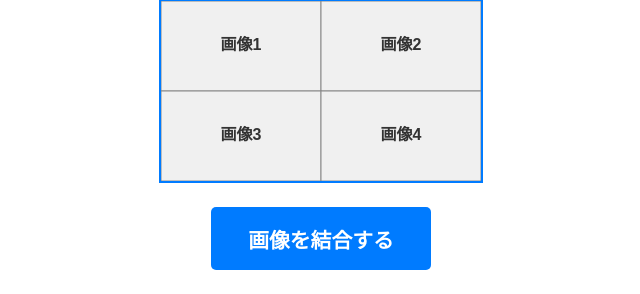
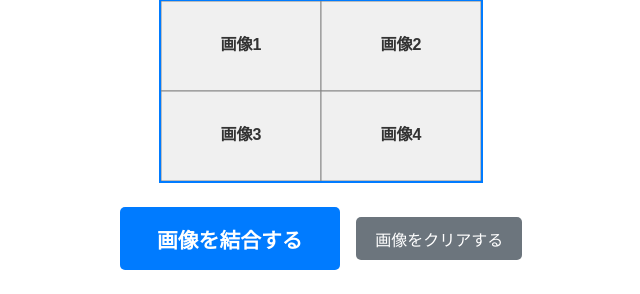
Before and after one commit to masatoooooon/flask-hello-render, a Flask app: page / in a window 1280 px wide. Shown: the part 606-900 px from the top of the page, without its empty margins (319-959 px from the left). Run offline with Flask 3, Linux system fonts and the light colour scheme.

Commit message:
Update index.html

```diff
--- a/templates/index.html
+++ b/templates/index.html
@@ -84,8 +84,13 @@
             display: flex;
             gap: 2em;
         }
+
+        /* ★変更点: 2つのボタンを横に並べるためのスタイル */
         .submit-button-container {
-             text-align: center;
+             display: flex;
+             justify-content: center;
+             align-items: center;
+             gap: 1em; /* ボタン間のスペース */
              margin-top: 1.5em;
         }
         .submit-button {
@@ -101,6 +106,21 @@
         }
         .submit-button:hover {
             background-color: #0056b3;
+        }
+
+        /* ★新規: クリアボタンのスタイル */
+        .clear-button {
+            font-size: 1em;
+            padding: 0.6em 1.2em;
+            cursor: pointer;
+            background-color: #6c757d; /* グレー */
+            color: white;
+            border: none;
+            border-radius: 5px;
+            transition: background-color 0.2s;
+        }
+        .clear-button:hover {
+            background-color: #5a6268;
         }
 
         #output-preview-canvas {
@@ -145,6 +165,7 @@
 
         <div class="submit-button-container">
             <button type="submit" class="submit-button">画像を結合する</button>
+            <button type="button" id="clear-button" class="clear-button">画像をクリアする</button>
         </div>
     </form>
 
@@ -177,6 +198,28 @@
                 slotPreview.innerHTML = '<span>画像を選択</span>';
                 updatePreviewCanvas();
             }
+        }
+
+        // ★新規: 画像をクリアする関数
+        function clearAllImages() {
+            for (let i = 0; i < 5; i++) {
+                // ファイル入力自体をリセット
+                const input = document.getElementById(`image${i+1}`);
+                if(input) input.value = '';
+
+                // 状態と表示をリセット
+                previewSources[i] = null;
+                const filenameContainer = document.getElementById(`filename${i + 1}`);
+                if(filenameContainer) filenameContainer.textContent = '未選択';
+
+                const slotPreview = document.getElementById(`slot-preview-${i + 1}`);
+                if(slotPreview) {
+                    slotPreview.style.backgroundImage = 'none';
+                    slotPreview.innerHTML = '<span>画像を選択</span>';
+                }
+            }
+            // プレビューを更新
+            updatePreviewCanvas();
         }
 
         document.querySelectorAll('input[name="layout"]').forEach(radio => {
@@ -268,6 +311,7 @@
                 for (let i = 1; i <= 5; i++) {
                     const slot = document.createElement('div');
                     slot.className = 'image-slot';
+
                     slot.innerHTML = `
                         <label class="slot-title">画像${i}</label>
                         <label for="image${i}" id="slot-preview-${i}" class="slot-preview">
@@ -276,14 +320,18 @@
                         <input type="file" id="image${i}" name="image_files" accept="image/*" style="display: none;">
                         <div id="filename${i}" class="filename-display">未選択</div>
                     `;
+
                     const input = slot.querySelector(`#image${i}`);
                     input.addEventListener('change', (event) => handleFileSelect(i - 1, event.target));
+
                     container.appendChild(slot);
                 }
             }
             updatePreviewCanvas();
 
-            // ★変更点: フォーム送信時のローディング表示に関する記述を削除
+            // ★新規: クリアボタンにイベントを割り当てる
+            const clearBtn = document.getElementById('clear-button');
+            clearBtn.addEventListener('click', clearAllImages);
         });
     </script>
 </body>
```
